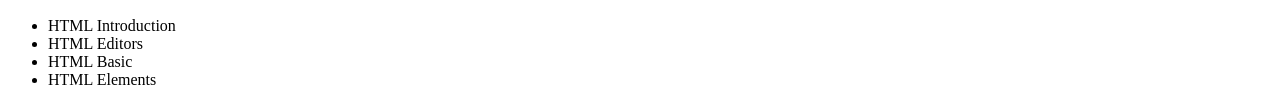
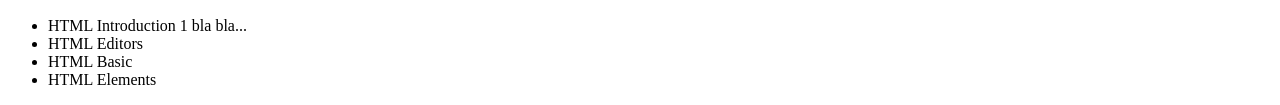
Before and after one commit to wp-rmitvn/university, a plain HTML site: page index.html in a window 1280 px wide. Shown: the part 406-511 px from the top of the page. Drawn offline with Linux system fonts and the light colour scheme.

Commit message:
Update index.html by member1

```diff
--- a/index.html
+++ b/index.html
@@ -16,7 +16,7 @@
         </p>
 
         <ul>
-            <li>HTML Introduction </li>
+            <li>HTML Introduction 1 bla bla... </li>
             <li>HTML Editors</li>
             <li>HTML Basic</li>
             <li>HTML Elements</li>
```
